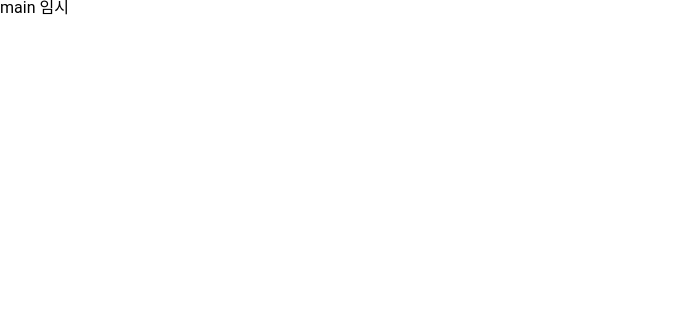
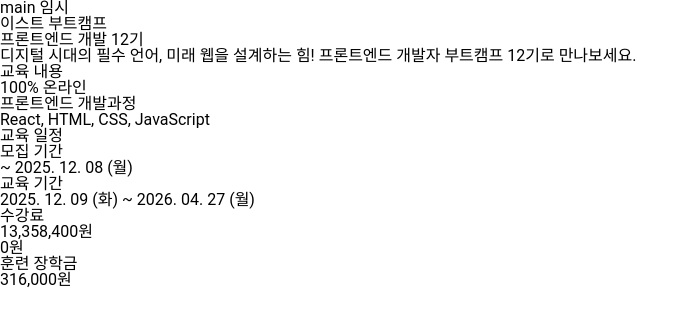
Before and after one commit to haini000/team_project_1, a plain HTML site: page index.html in a window 1280 px wide. Shown: the whole page, without its empty margins (0-699 px from the left). Drawn offline with Linux system fonts and the light colour scheme.

Commit message:
fix: main 섹션 복구

```diff
--- a/index.html
+++ b/index.html
@@ -19,7 +19,32 @@
         <!-- 상단 이미지 파트 구현 -->
       </section>
       <section>
-        <!-- 프론트엔드 개발 12기 파트 구현 -->
+        <p>이스트 부트캠프</p>
+        <h2>프론트엔드 개발 12기</h2>
+        <div></div>
+        <p>디지털 시대의 필수 언어, 미래 웹을 설계하는 힘! 프론트엔드 개발자 부트캠프 12기로 만나보세요.</p>
+        <ul>
+          <li>
+            <h3>교육 내용</h3>
+            <p>100% 온라인</p>
+            <p>프론트엔드 개발과정</p>
+            <p>React, HTML, CSS, JavaScript</p>
+          </li>
+          <li>
+            <h3>교육 일정</h3>
+            <h4>모집 기간</h4>
+            <p>~ 2025. 12. 08 (월)</p>
+            <h4>교육 기간</h4>
+            <p>2025. 12. 09 (화) ~ 2026. 04. 27 (월)</p>
+          </li>
+          <li>
+            <h3>수강료</h3>
+            <p>13,358,400원</p>
+            <p>0원</p>
+            <h3>훈련 장학금</h3>
+            <p>316,000원</p>
+          </li>
+        </ul>
       </section>
       <section>
         <!-- 합류 후 얻게 될 이점 구현 -->
```
